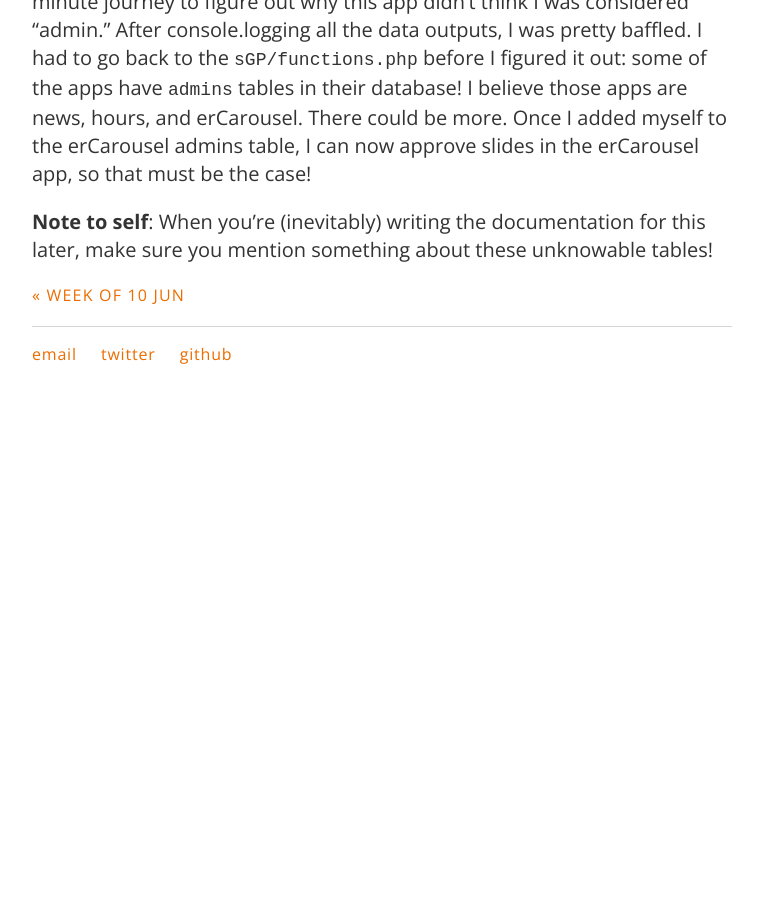
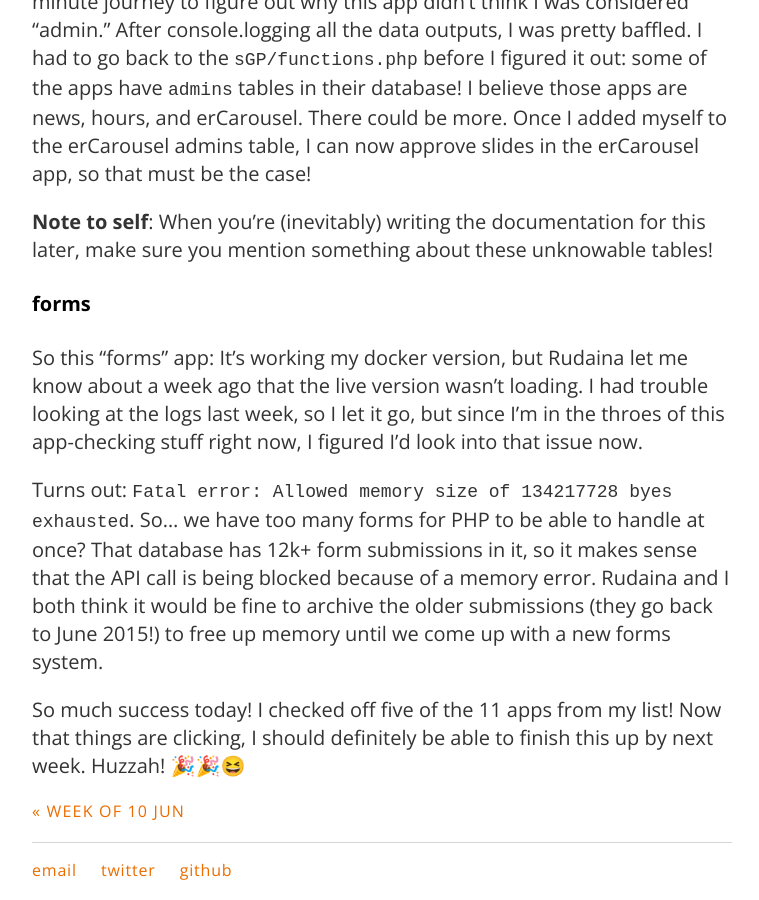
Before and after one commit to carylwyatt/carylwyatt.github.io, a Jekyll site: the page built from _posts/2019-06-17-week-of-17-jun.md, in a window 1280 px wide and 900 px high, scrolled down 10680 px. Shown: the whole window, without its empty margins (258-1017 px from the left). Built offline with Jekyll 4.4.1, drawn with Linux system fonts in a browser that asks for light colours; emoji names are drawn with the system emoji font; before the commit the page ends 11085 px from its top, so only the background shows below that.

Commit message:
SUCCESS! :satisfied:

```diff
--- a/_posts/2019-06-17-week-of-17-jun.md
+++ b/_posts/2019-06-17-week-of-17-jun.md
@@ -193,3 +193,11 @@ I did it! Lots of ideas finally coalesced in the ol' noggin, and I realized that
 Bebopping my way through the erCarousel UI, when I realized there's a "pending approval" label on the slide I just added. That sent me on a 90-minute journey to figure out why this app didn't think I was considered "admin." After console.logging all the data outputs, I was pretty baffled. I had to go back to the `sGP/functions.php` before I figured it out: some of the apps have `admins` tables in their database! I believe those apps are news, hours, and erCarousel. There could be more. Once I added myself to the erCarousel admins table, I can now approve slides in the erCarousel app, so that must be the case!
 
 **Note to self**: When you're (inevitably) writing the documentation for this later, make sure you mention something about these unknowable tables!
+
+#### forms
+
+So this "forms" app: It's working my docker version, but Rudaina let me know about a week ago that the live version wasn't loading. I had trouble looking at the logs last week, so I let it go, but since I'm in the throes of this app-checking stuff right now, I figured I'd look into that issue now.
+
+Turns out: `Fatal error: Allowed memory size of 134217728 byes exhausted`. So... we have too many forms for PHP to be able to handle at once? That database has 12k+ form submissions in it, so it makes sense that the API call is being blocked because of a memory error. Rudaina and I both think it would be fine to archive the older submissions (they go back to June 2015!) to free up memory until we come up with a new forms system.
+
+So much success today! I checked off five of the 11 apps from my list! Now that things are clicking, I should definitely be able to finish this up by next week. Huzzah! :tada::tada::satisfied:
```
